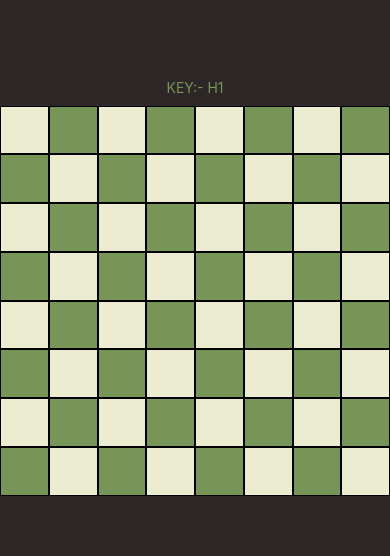
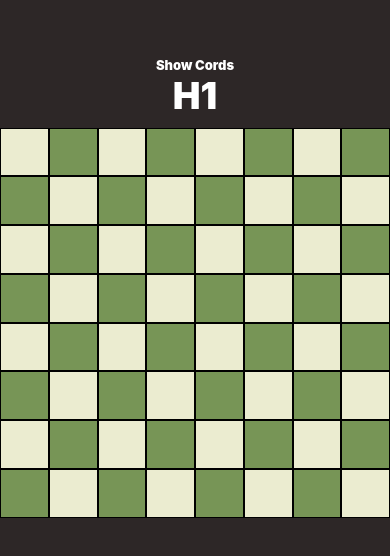
Before and after one commit to BhattJayD/chessCoordinateTranner, a React Native app: screen / in a window 390 px wide. Shown: the part 130-686 px from the top of the page. Built offline with nearby package versions, Linux system fonts and the light colour scheme.

Commit message:
Cords added and need dependency added,build config added improvement later

```diff
--- a/App.js
+++ b/App.js
@@ -1,5 +1,11 @@
 import React, {useEffect, useState} from 'react';
-import {View, StyleSheet, Text, Vibration} from 'react-native';
+import {
+  View,
+  StyleSheet,
+  Text,
+  Vibration,
+  TouchableOpacity,
+} from 'react-native';
 import ChessBoard from './src/screens/ChessBoard';
 
 const COL_NAME = {A: 1, B: 2, C: 3, D: 4, E: 5, F: 6, G: 7, H: 8};
@@ -7,7 +13,8 @@ const ROW_NAME = {8: 1, 7: 2, 6: 3, 5: 4, 4: 5, 3: 6, 2: 7, 1: 8};
 
 const App = () => {
   const [KEY, setKEY] = useState('B8');
-  const [color, setColor] = useState('#779556');
+  const [color, setColor] = useState('#fff');
+  const [showCords, setShowCords] = useState(false);
 
   useEffect(() => {
     randomGenrator();
@@ -22,7 +29,16 @@ const App = () => {
   };
   return (
     <View style={styles.container}>
-      <Text style={{color: color}}>KEY:- {KEY}</Text>
+      <TouchableOpacity
+        onPress={() => {
+          setShowCords(!showCords);
+        }}>
+        <Text style={{color: '#fff', fontSize: 13, fontWeight: '900'}}>
+          Show Cords
+        </Text>
+      </TouchableOpacity>
+
+      <Text style={{color: color, fontSize: 37, fontWeight: '900'}}>{KEY}</Text>
       <ChessBoard
         boardColor={'#EBECD0'}
         squareColor={'#779556'}
@@ -36,11 +52,12 @@ const App = () => {
           } else {
             setColor('red');
             setTimeout(() => {
-              setColor('green');
+              setColor('#fff');
             }, 1000);
             Vibration.vibrate(1 * 100);
           }
         }}
+        showCords={showCords}
       />
     </View>
   );
--- a/src/screens/ChessBoard.js
+++ b/src/screens/ChessBoard.js
@@ -1,10 +1,27 @@
 import React, {useEffect, useState} from 'react';
-import {StyleSheet, View, Dimensions, TouchableOpacity} from 'react-native';
+import {
+  StyleSheet,
+  View,
+  Dimensions,
+  TouchableOpacity,
+  Text,
+} from 'react-native';
 
 const BOARD_SIZE = 8;
 
+const rowMap = {
+  1: 'A',
+  2: 'B',
+  3: 'C',
+  4: 'D',
+  5: 'E',
+  6: 'F',
+  7: 'G',
+  8: 'H',
+};
+
 // const KEY = 'C6';
-const ChessBoard = ({boardColor, squareColor, onPress}) => {
+const ChessBoard = ({boardColor, squareColor, onPress, showCords}) => {
   const {width} = Dimensions.get('window');
   const squareSize = width / BOARD_SIZE;
 
@@ -20,8 +37,21 @@ const ChessBoard = ({boardColor, squareColor, onPress}) => {
         style={[
           styles.square,
           {backgroundColor, width: squareSize, height: squareSize},
-        ]}
-      />
+        ]}>
+        {showCords && (
+          <Text
+            style={{
+              position: 'absolute',
+              bottom: 0,
+              right: 0,
+              fontSize: 10,
+              color: '#555',
+              fontWeight: 'bold',
+            }}>
+            {rowMap[row + 1]} {col + 1}
+          </Text>
+        )}
+      </TouchableOpacity>
     );
   };
 
```
Also changed, not shown: package.json (+8 -1 lines), 1 other file (tests, documents, lock files or other folders).
